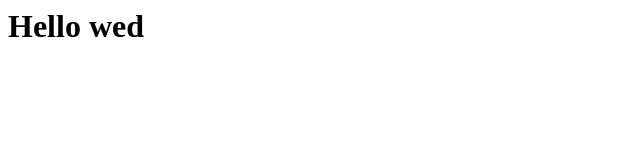
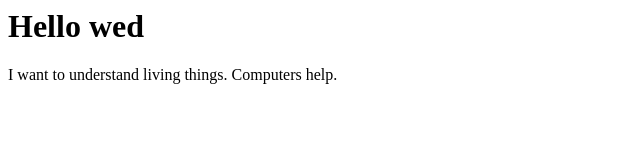
Before and after one commit to MHKEND01/Lee_Repository, a plain HTML site: page index.html in a window 1280 px wide. Shown: the whole page, without its empty margins (0-640 px from the left). Drawn offline with Linux system fonts and the light colour scheme.

Commit message:
Update index.html

```diff
--- a/index.html
+++ b/index.html
@@ -1,5 +1,6 @@
 <html>
 <body>
 <h1>Hello wed</h1>
+  <p>I want to understand living things. Computers help.</p>
 </body>
 </html>
```
